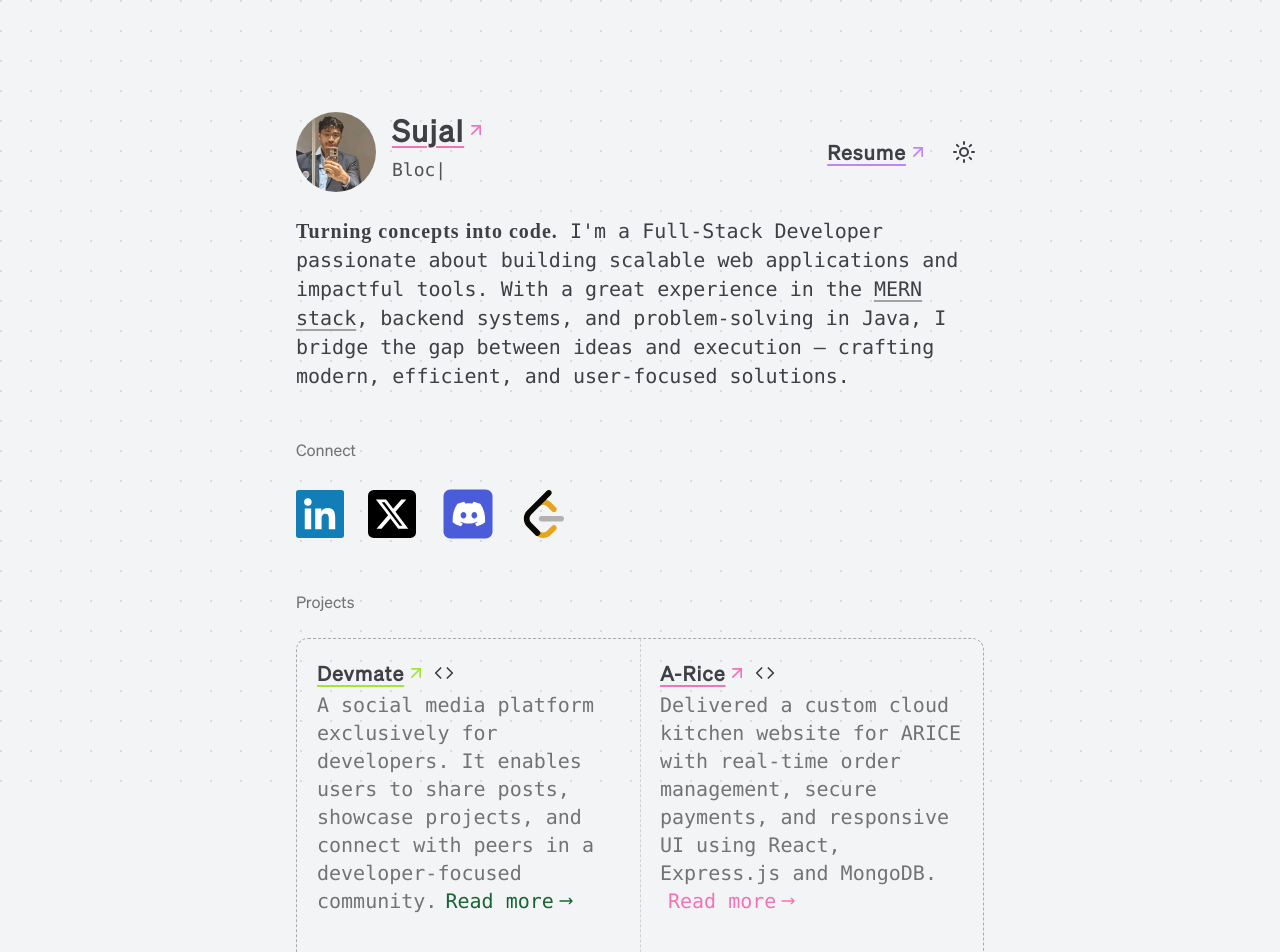
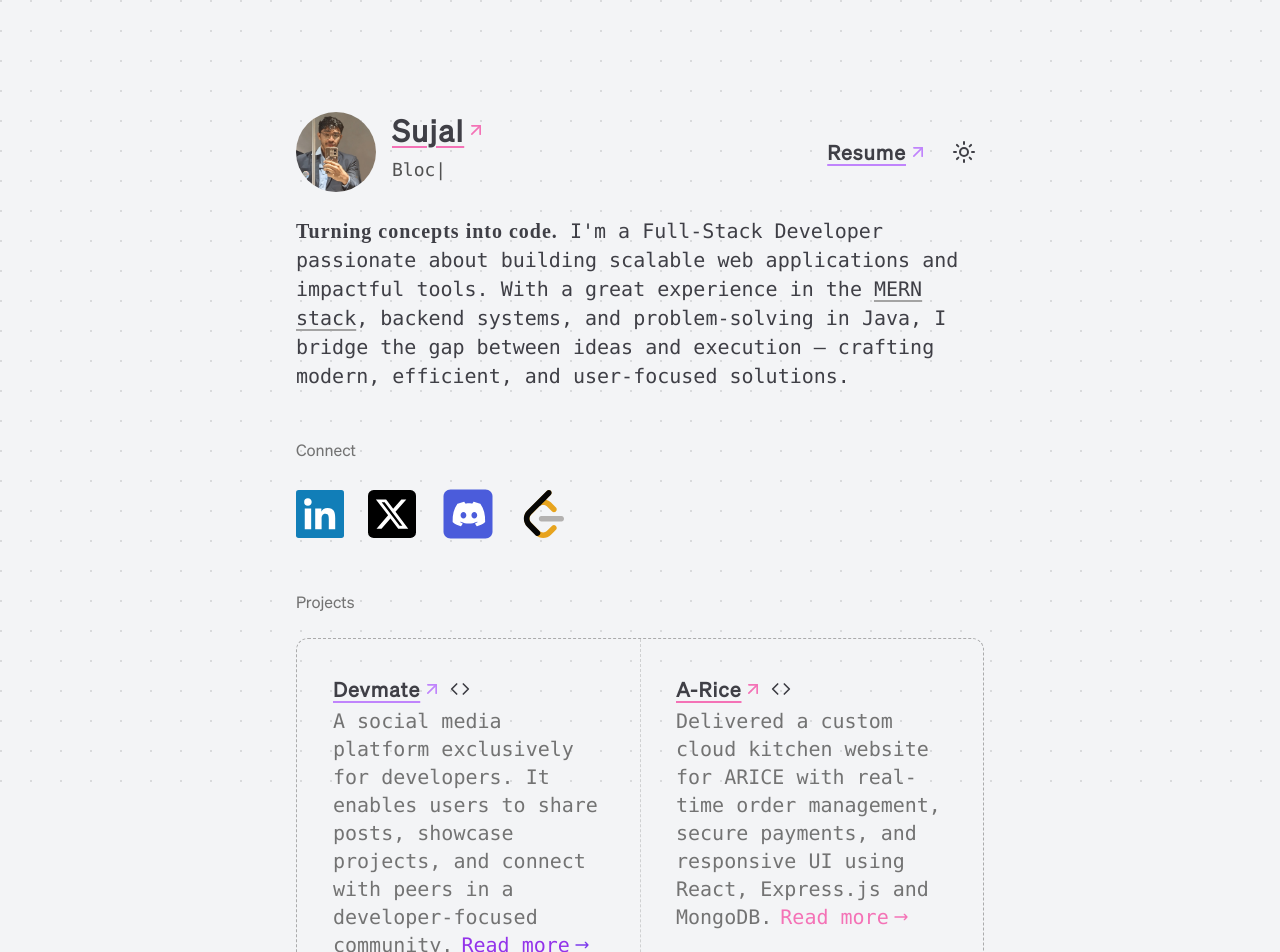
Before and after one commit to Sujal2308/portfolio01, a React (Vite) app: page / in a window 1280 px wide. Shown: the top 952 px of the page. Built offline with nearby package versions, Linux system fonts and the light colour scheme; a web font is replaced by a local one.

Commit message:
fix: update ProjectCard styling for improved visual consistency and enhance link colors for better accessibility

```diff
--- a/src/features/projects/Projects.tsx
+++ b/src/features/projects/Projects.tsx
@@ -128,11 +128,19 @@ export function Projects() {
 
 function ProjectCard({ project }: { project: Project }) {
   return (
-    <div>
+    <div
+  className="md:bg-transparent md:border-none bg-[rgba(144,238,144,0.18)] dark:bg-transparent"
+      style={{
+        border: 'none',
+        borderRadius: '16px',
+        boxShadow: 'none',
+        padding: '1rem',
+      }}
+    >
       <h1 className="mb-1 font-semibold tracking-wider text-base sm:text-base md:text-lg lg:text-xl">
         <BoxReveal boxColor={project.boxColor} delay={project.delay}>
           <div className="inline-flex items-center">
-            <Link color={project.color} link={project.link}>
+            <Link color={project.name === 'Devmate' ? 'purple' : project.color} link={project.link}>
               {project.name}
             </Link>
             <a
@@ -170,9 +178,9 @@ function ProjectCard({ project }: { project: Project }) {
             href="https://github.com/Sujal2308/DevMate?tab=readme-ov-file#readme"
             target="_blank"
             rel="noopener noreferrer"
-            className="inline-flex items-center ml-2 group transition-colors text-green-800 dark:text-lime-400"
+            className="inline-flex items-center ml-2 group transition-colors text-purple-600"
           >
-            <span className="decoration-green-800 dark:decoration-lime-400">
+              <span className="decoration-purple-600">
                 Read more
               </span>
               <svg
@@ -180,8 +188,8 @@ function ProjectCard({ project }: { project: Project }) {
                 fill="none"
                 viewBox="0 0 24 24"
                 strokeWidth={2}
-              stroke="currentColor"
-              className="w-4 h-4 ml-1 transition-transform sm:group-hover:translate-x-1 text-green-800 dark:text-lime-400"
+                stroke="#7c3aed"
+                className="w-4 h-4 ml-1 transition-transform sm:group-hover:translate-x-1 text-purple-600"
               >
                 <path
                   strokeLinecap="round"
```
Lines whose indentation alone changed are shown as unchanged.
